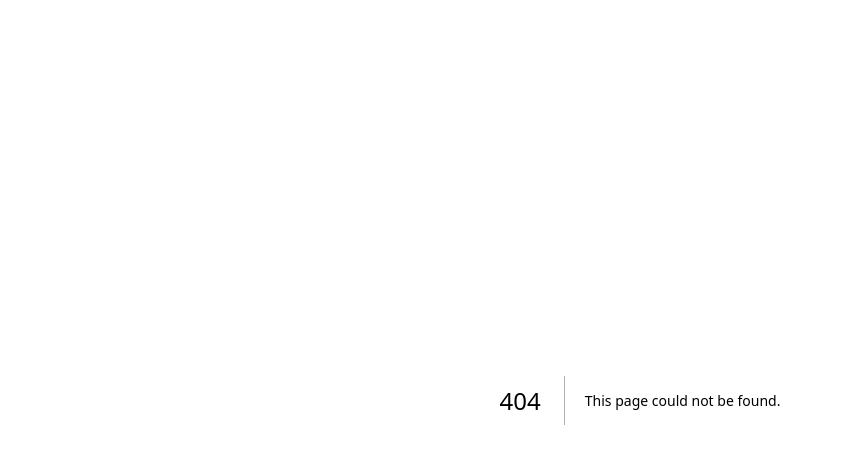
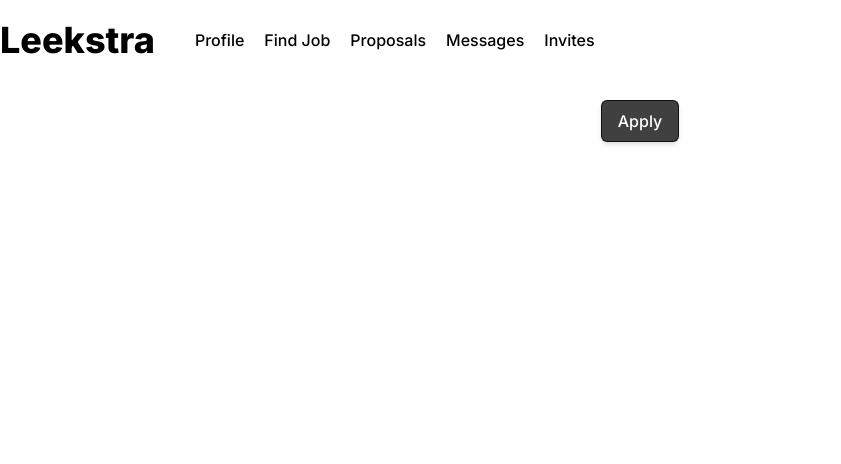
Before and after one commit to mmesomasaint/Leekstra, a Next.js app: page /planner/1/find-job/job in a window 1280 px wide. Before the commit this address had no page. Shown: the top 464 px of the page, without its empty margins (0-841 px from the left). Built offline with nearby package versions, Linux system fonts and the light colour scheme; no server answers.

Commit message:
Feat: Create the job application section

```diff
--- /dev/null
+++ b/app/planner/[pid]/find-job/job/page.tsx
@@ -0,0 +1,14 @@
+import Button from "@/components/button"
+import { useRouter } from "next/navigation"
+
+export default function Job() {
+  const router = useRouter()
+
+  return (
+    <div className="flex h-full justify-center items-center">
+      <Button onClick={() => router.push('send-proposal')} primary reg>
+        Apply
+      </Button>
+    </div>
+  )
+}
```
